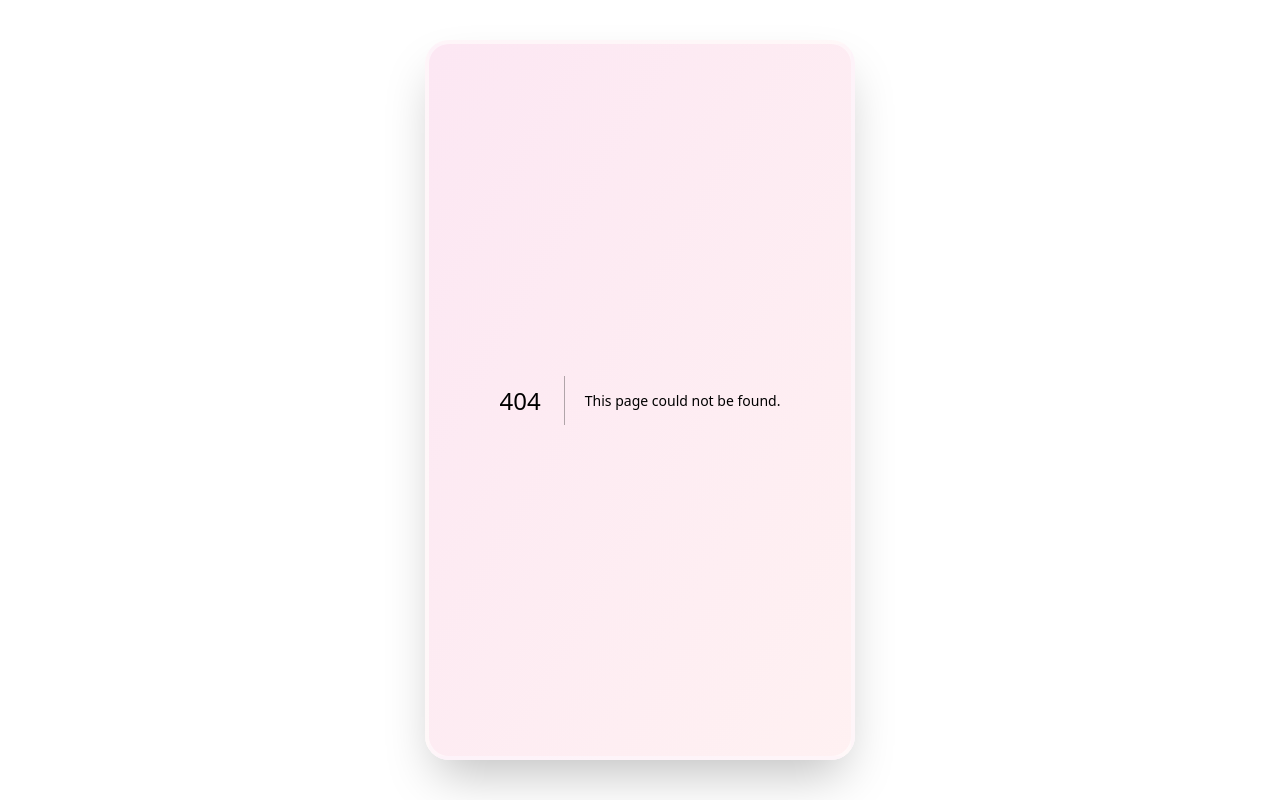
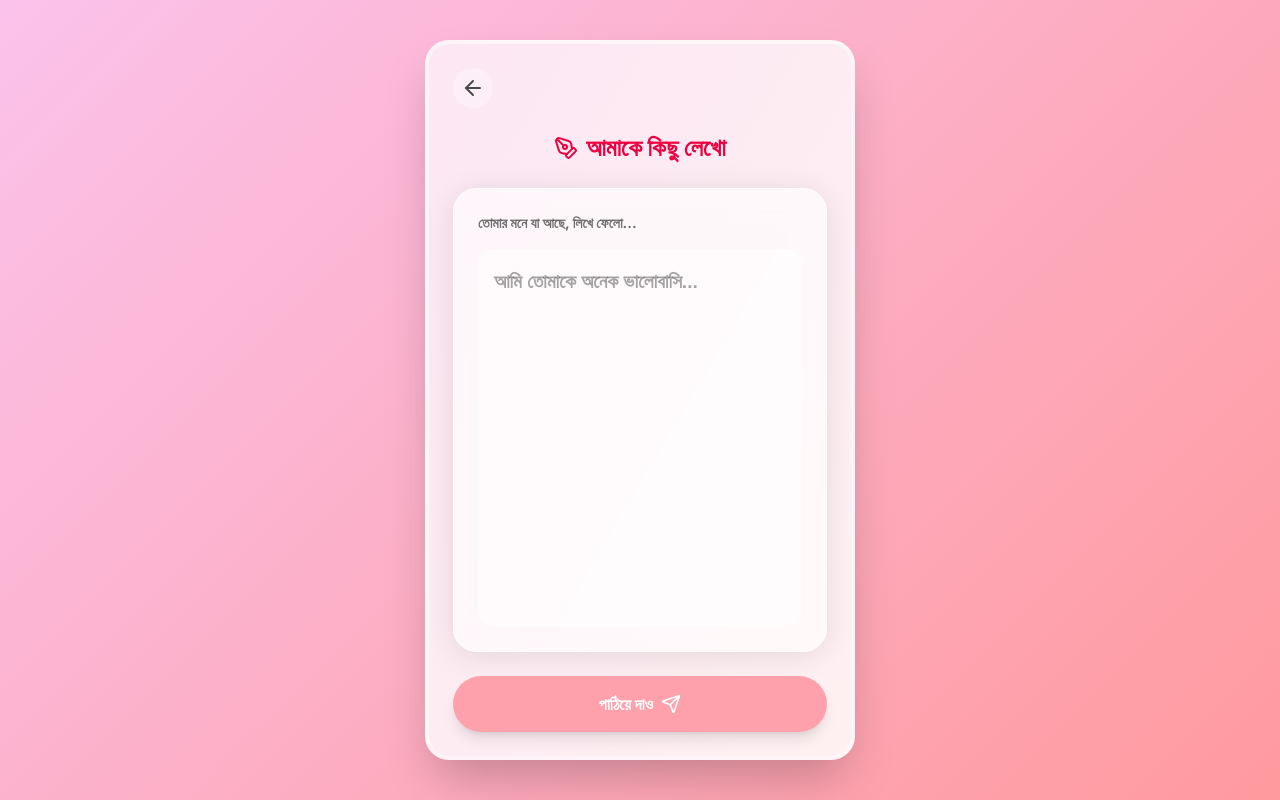
Before and after one commit to arafat4436/Bhalobasha, a Next.js app: page /write-letter in a window 1280 px wide. Before the commit this address had no page. Built offline with nearby package versions, Linux system fonts and the light colour scheme.

Commit message:
Added Write Letter feature with Telegram notifications

```diff
--- a/src/app/home/page.tsx
+++ b/src/app/home/page.tsx
@@ -2,7 +2,7 @@
 
 import { motion } from "framer-motion";
 import { useRouter } from "next/navigation";
-import { Heart, Calendar, Smile, ShieldAlert, Ticket, Quote, Gift, Activity, Trophy, Mail } from "lucide-react";
+import { Heart, Calendar, Smile, ShieldAlert, Ticket, Quote, Gift, Activity, Trophy, Mail, PenTool } from "lucide-react";
 import { useEffect, useState } from "react";
 
 export default function HomeDashboard() {
@@ -27,6 +27,7 @@ export default function HomeDashboard() {
     { title: "গিফট বক্স", icon: <Gift size={24} />, route: "/gift", color: "text-indigo-500" },
     { title: "ড্যাশবোর্ড", icon: <Activity size={24} />, route: "/dashboard", color: "text-cyan-500" },
     { title: "অর্জনসমূহ", icon: <Trophy size={24} />, route: "/achievements", color: "text-amber-500" },
+    { title: "আমাকে চিঠি লেখো", icon: <PenTool size={24} />, route: "/write-letter", color: "text-rose-400" },
     { title: "খুলবে যখন...", icon: <Mail size={24} />, route: "/open-when", color: "text-rose-500" },
     { title: "শেষ চিঠি", icon: <Heart size={24} />, route: "/ending", color: "text-red-600" },
   ];
--- /dev/null
+++ b/src/app/write-letter/page.tsx
@@ -0,0 +1,110 @@
+"use client";
+
+import { useState } from "react";
+import { motion, AnimatePresence } from "framer-motion";
+import { ArrowLeft, PenTool, Send, Heart } from "lucide-react";
+import { useRouter } from "next/navigation";
+import confetti from "canvas-confetti";
+import { sendTelegramMessage } from "../actions/telegram";
+
+export default function WriteLetter() {
+  const router = useRouter();
+  const [message, setMessage] = useState("");
+  const [isSending, setIsSending] = useState(false);
+  const [sent, setSent] = useState(false);
+
+  const handleSend = async () => {
+    if (!message.trim()) return;
+
+    setIsSending(true);
+
+    const telegramMessage = `💌 *নতুন প্রেমের চিঠি!* 💌\n\nতোমার স্ত্রী তোমাকে একটি চিঠি পাঠিয়েছে:\n\n"${message.trim()}"\n\n- ইতি, তোমার ভালোবাসা ❤️`;
+
+    await sendTelegramMessage(telegramMessage);
+
+    setIsSending(false);
+    setSent(true);
+    confetti({
+      particleCount: 150,
+      spread: 90,
+      origin: { y: 0.6 },
+      colors: ['#ff0000', '#ffc0cb', '#ff69b4']
+    });
+  };
+
+  return (
+    <div className="flex-1 p-6 flex flex-col relative h-full">
+      <button onClick={() => router.push("/home")} className="mb-6 p-2 bg-white/30 rounded-full w-fit">
+        <ArrowLeft size={24} />
+      </button>
+
+      <h1 className="text-2xl font-bold text-rose-600 mb-6 text-center flex justify-center items-center gap-2">
+        <PenTool /> আমাকে কিছু লেখো
+      </h1>
+
+      <AnimatePresence mode="wait">
+        {!sent ? (
+          <motion.div
+            key="compose"
+            initial={{ opacity: 0, y: 20 }}
+            animate={{ opacity: 1, y: 0 }}
+            exit={{ opacity: 0, scale: 0.9 }}
+            className="flex-1 flex flex-col gap-4"
+          >
+            <div className="glass-card flex-1 p-6 flex flex-col">
+              <p className="text-sm font-bold text-romantic-text/80 mb-4">
+                তোমার মনে যা আছে, লিখে ফেলো...
+              </p>
+
+              <textarea
+                value={message}
+                onChange={(e) => setMessage(e.target.value)}
+                placeholder="আমি তোমাকে অনেক ভালোবাসি..."
+                className="flex-1 w-full bg-white/50 rounded-2xl p-4 text-romantic-text font-semibold focus:outline-none focus:ring-2 focus:ring-rose-300 resize-none"
+                style={{ fontFamily: "'Dancing Script', cursive, sans-serif", fontSize: "1.2rem", lineHeight: "1.8" }}
+              />
+            </div>
+
+            <button
+              onClick={handleSend}
+              disabled={!message.trim() || isSending}
+              className="mt-2 bg-rose-500 disabled:bg-rose-300 text-white font-bold py-4 rounded-full shadow-lg flex justify-center items-center gap-2"
+            >
+              {isSending ? (
+                <span className="animate-pulse flex items-center gap-2">পাখির মাধ্যমে পাঠানো হচ্ছে... 🕊️</span>
+              ) : (
+                <>
+                  পাঠিয়ে দাও <Send size={20} />
+                </>
+              )}
+            </button>
+          </motion.div>
+        ) : (
+          <motion.div
+            key="sent"
+            initial={{ opacity: 0, scale: 0.8 }}
+            animate={{ opacity: 1, scale: 1 }}
+            className="flex-1 flex flex-col items-center justify-center text-center gap-6"
+          >
+            <div className="w-24 h-24 bg-rose-100 text-rose-500 rounded-full flex items-center justify-center mb-4">
+              <Heart size={48} className="fill-rose-500" />
+            </div>
+            <h2 className="text-3xl font-black text-rose-600">চিঠি পৌঁছে গেছে!</h2>
+            <p className="text-romantic-text font-semibold">
+              তোমার সুন্দর কথাগুলো সরাসরি তার কাছে পাঠানো হয়েছে। সে নিশ্চয়ই খুব খুশি হবে! 🥰
+            </p>
+            <button
+              onClick={() => {
+                setMessage("");
+                setSent(false);
+              }}
+              className="mt-6 bg-white/50 text-rose-600 font-bold py-3 px-8 rounded-full border-2 border-rose-200"
+            >
+              আরেকটি লেখো
+            </button>
+          </motion.div>
+        )}
+      </AnimatePresence>
+    </div>
+  );
+}
```
